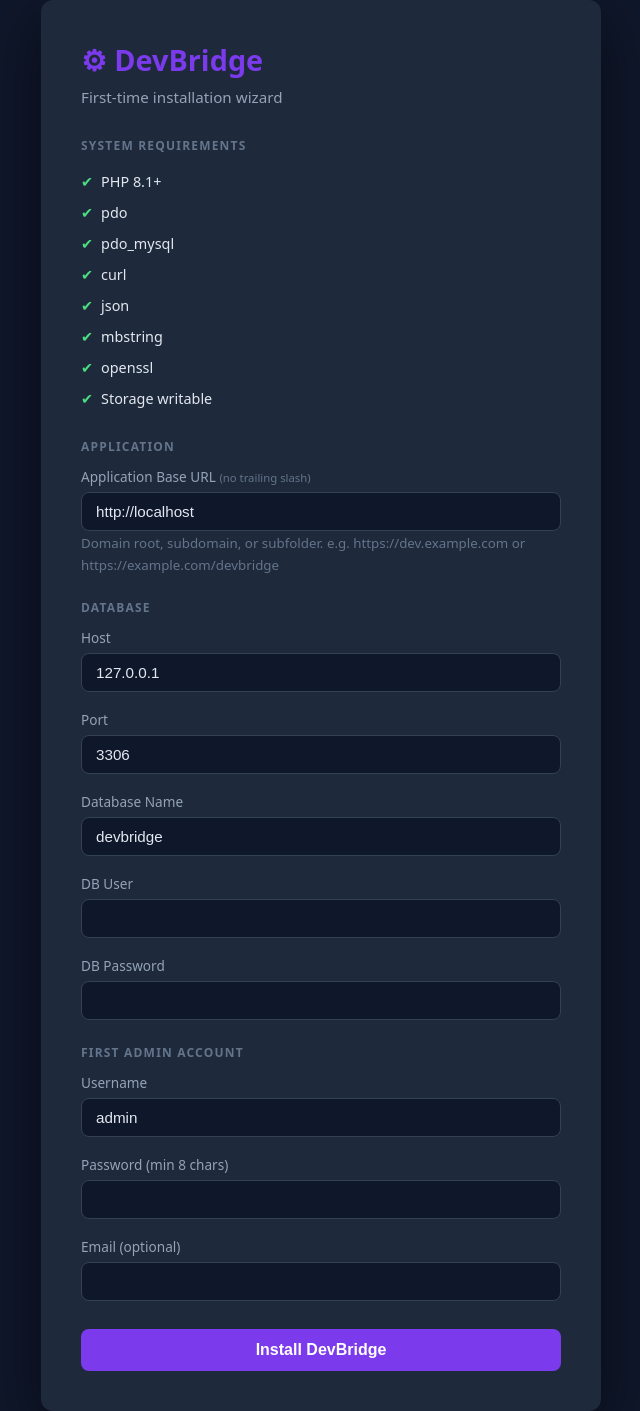
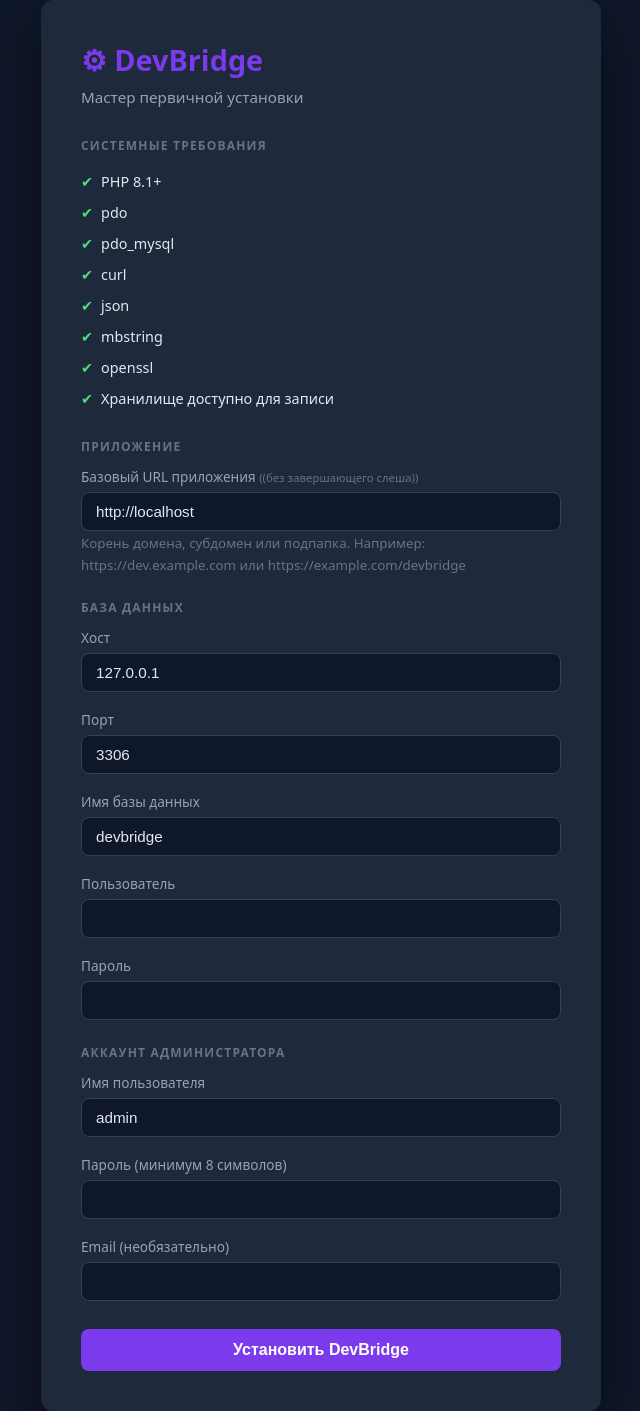
Before and after one commit to diskeyster-crypto/II-system, a PHP site: page /install.php in a window 1280 px wide. Shown: the whole page, without its empty margins (319-959 px from the left). Run offline with PHP 8.4, Linux system fonts and the light colour scheme.

Commit message:
feat: add i18n system with Russian/English localization to DevBridge
Agent-Logs-Url: https://github.com/diskeyster-crypto/II-system/sessions/957fbf86-6e02-4155-b6f1-e81982144b5d

Co-authored-by: diskeyster-crypto <247394086+diskeyster-crypto@users.noreply.github.com>

```diff
--- a/devbridge/admin/tasks/view.php
+++ b/devbridge/admin/tasks/view.php
@@ -168,8 +168,6 @@ function postPRComment(array $task, array $result, \PDO $db): void
 $pageTitle = 'Task #' . $taskId . ': ' . $task['title'];
 $activeNav = 'tasks';
 require APP_ROOT . '/views/layout.php';
-
-function e(string $v): string { return htmlspecialchars($v, ENT_QUOTES, 'UTF-8'); }
 ?>
 
 <?php if ($error): ?><div class="alert alert-danger"><?= e($error) ?></div><?php endif; ?>
--- a/devbridge/install.php
+++ b/devbridge/install.php
@@ -17,6 +17,23 @@ if (file_exists(LOCK_FILE)) {
 
 $errors   = [];
 $success  = false;
+
+// -----------------------------------------------------------------------
+// Installer translation helper (Russian by default, no config/autoloader needed)
+// -----------------------------------------------------------------------
+function instT(string $key, array $params = []): string
+{
+    static $strings = null;
+    if ($strings === null) {
+        $file = __DIR__ . '/resources/lang/ru/install.php';
+        $strings = file_exists($file) ? (require $file) : [];
+    }
+    $value = $strings[$key] ?? $key;
+    foreach ($params as $k => $v) {
+        $value = str_replace(':' . $k, (string)$v, $value);
+    }
+    return $value;
+}
 
 // -----------------------------------------------------------------------
 // Requirement checks
@@ -82,7 +99,7 @@ function normalizeAppUrl(string $url): array
         return [
             'ok'    => false,
             'url'   => '',
-            'error' => 'Application Base URL is required. Example: http://dev.tredercopis.click',
+            'error' => instT('err_url_required'),
         ];
     }
 
@@ -92,7 +109,7 @@ function normalizeAppUrl(string $url): array
         return [
             'ok'    => false,
             'url'   => '',
-            'error' => 'Application Base URL must include a valid domain. Example: http://dev.tredercopis.click',
+            'error' => instT('err_url_domain'),
         ];
     }
 
@@ -102,7 +119,7 @@ function normalizeAppUrl(string $url): array
         return [
             'ok'    => false,
             'url'   => '',
-            'error' => 'Application Base URL must start with http:// or https://',
+            'error' => instT('err_url_scheme'),
         ];
     }
 
@@ -110,7 +127,7 @@ function normalizeAppUrl(string $url): array
         return [
             'ok'    => false,
             'url'   => '',
-            'error' => 'Application Base URL must not contain a query string. Remove everything after ?.',
+            'error' => instT('err_url_query'),
         ];
     }
 
@@ -118,7 +135,7 @@ function normalizeAppUrl(string $url): array
         return [
             'ok'    => false,
             'url'   => '',
-            'error' => 'Application Base URL must not contain a hash fragment. Remove everything after #.',
+            'error' => instT('err_url_fragment'),
         ];
     }
 
@@ -157,11 +174,11 @@ if ($_SERVER['REQUEST_METHOD'] === 'POST') {
         $adminEmail = trim($_POST['admin_email'] ?? '');
 
         // Basic validation
-        if (!$dbUser)   $errors[] = 'Database user is required.';
-        if (!$adminUser) $errors[] = 'Admin username is required.';
-        if (strlen($adminPass) < 8) $errors[] = 'Admin password must be at least 8 characters.';
+        if (!$dbUser)   $errors[] = instT('err_db_user');
+        if (!$adminUser) $errors[] = instT('err_admin_user');
+        if (strlen($adminPass) < 8) $errors[] = instT('err_admin_pass');
         if (!preg_match('/^[a-zA-Z0-9_\-]+$/', $adminUser)) {
-            $errors[] = 'Admin username may only contain letters, digits, underscores, and hyphens.';
+            $errors[] = instT('err_admin_user_chars');
         }
         if (!$appUrlInfo['ok']) {
             $errors[] = $appUrlInfo['error'];
@@ -200,7 +217,7 @@ if ($_SERVER['REQUEST_METHOD'] === 'POST') {
                 $existingTables = $pdo->query("SHOW TABLES")->fetchAll(PDO::FETCH_COLUMN);
                 foreach ($requiredTables as $tbl) {
                     if (!in_array($tbl, $existingTables, true)) {
-                        throw new \RuntimeException("Required table was not created: $tbl");
+                        throw new \RuntimeException(instT('err_table_missing', ['table' => $tbl]));
                     }
                 }
 
@@ -245,20 +262,20 @@ if ($_SERVER['REQUEST_METHOD'] === 'POST') {
 
                 $success = true;
             } catch (PDOException $e) {
-                $errors[] = 'Database error: ' . $e->getMessage();
+                $errors[] = instT('err_db', ['message' => $e->getMessage()]);
             } catch (Throwable $e) {
-                $errors[] = 'Installation error: ' . $e->getMessage();
+                $errors[] = instT('err_db', ['message' => $e->getMessage()]);
             }
         }
     }
 }
 
 ?><!DOCTYPE html>
-<html lang="en">
+<html lang="ru">
 <head>
 <meta charset="UTF-8">
 <meta name="viewport" content="width=device-width, initial-scale=1">
-<title>DevBridge Installer</title>
+<title>DevBridge — <?= htmlspecialchars(instT('title'), ENT_QUOTES, 'UTF-8') ?></title>
 <style>
   * { box-sizing: border-box; }
   body { font-family: system-ui, sans-serif; background: #0f172a; color: #e2e8f0; margin: 0; display: flex; align-items: center; justify-content: center; min-height: 100vh; }
@@ -283,35 +300,35 @@ if ($_SERVER['REQUEST_METHOD'] === 'POST') {
 <body>
 <div class="card">
   <h1>⚙ DevBridge</h1>
-  <p class="subtitle">First-time installation wizard</p>
+  <p class="subtitle"><?= htmlspecialchars(instT('title'), ENT_QUOTES, 'UTF-8') ?></p>
 
   <?php if ($success): ?>
     <div class="alert alert-success">
-      ✅ Installation complete! Your DevBridge is ready.
+      ✅ <?= htmlspecialchars(instT('success', ['url' => $appUrl ?? '']), ENT_QUOTES, 'UTF-8') ?>
     </div>
-    <a href="login.php" style="display:block;text-align:center;padding:12px;background:#7c3aed;color:#fff;border-radius:8px;text-decoration:none;font-weight:600;">Go to Login →</a>
+    <a href="login.php" style="display:block;text-align:center;padding:12px;background:#7c3aed;color:#fff;border-radius:8px;text-decoration:none;font-weight:600;">Войти →</a>
   <?php else: ?>
 
   <?php if (!empty($errors)): ?>
     <div class="alert alert-danger">
-      <strong>Errors:</strong><br>
+      <strong><?= htmlspecialchars(instT('errors_title'), ENT_QUOTES, 'UTF-8') ?>:</strong><br>
       <?php foreach ($errors as $e): ?>
         • <?= htmlspecialchars($e, ENT_QUOTES, 'UTF-8') ?><br>
       <?php endforeach; ?>
     </div>
   <?php endif; ?>
 
-  <div class="section-title">System Requirements</div>
+  <div class="section-title"><?= htmlspecialchars(instT('requirements'), ENT_QUOTES, 'UTF-8') ?></div>
   <?php
   $checks = [
-      'PHP 8.1+'   => PHP_VERSION_ID >= 80100,
-      'pdo'        => extension_loaded('pdo'),
-      'pdo_mysql'  => extension_loaded('pdo_mysql'),
-      'curl'       => extension_loaded('curl'),
-      'json'       => extension_loaded('json'),
-      'mbstring'   => extension_loaded('mbstring'),
-      'openssl'    => extension_loaded('openssl'),
-      'Storage writable' => is_writable(__DIR__ . '/storage') || mkdir(__DIR__ . '/storage', 0750, true),
+      'PHP 8.1+'                                => PHP_VERSION_ID >= 80100,
+      'pdo'                                     => extension_loaded('pdo'),
+      'pdo_mysql'                               => extension_loaded('pdo_mysql'),
+      'curl'                                    => extension_loaded('curl'),
+      'json'                                    => extension_loaded('json'),
+      'mbstring'                                => extension_loaded('mbstring'),
+      'openssl'                                 => extension_loaded('openssl'),
+      htmlspecialchars(instT('storage_writable'), ENT_QUOTES, 'UTF-8') => is_writable(__DIR__ . '/storage') || mkdir(__DIR__ . '/storage', 0750, true),
   ];
   foreach ($checks as $label => $pass): ?>
     <div class="check-item">
@@ -321,52 +338,52 @@ if ($_SERVER['REQUEST_METHOD'] === 'POST') {
   <?php endforeach; ?>
 
   <form method="post">
-    <div class="section-title">Application</div>
+    <div class="section-title"><?= htmlspecialchars(instT('app_section'), ENT_QUOTES, 'UTF-8') ?></div>
     <div class="group">
-      <label>Application Base URL <small style="color:#64748b">(no trailing slash)</small></label>
+      <label><?= htmlspecialchars(instT('app_url_label'), ENT_QUOTES, 'UTF-8') ?> <small style="color:#64748b">(<?= htmlspecialchars(instT('no_trailing_slash'), ENT_QUOTES, 'UTF-8') ?>)</small></label>
       <input type="text" name="app_url"
              value="<?= htmlspecialchars(isset($appUrlInfo) && $appUrlInfo['ok'] ? $appUrlInfo['url'] : ($_POST['app_url'] ?? detectDefaultAppUrl()), ENT_QUOTES, 'UTF-8') ?>"
              placeholder="http://example.com">
-      <small style="color:#64748b">Domain root, subdomain, or subfolder. e.g. https://dev.example.com or https://example.com/devbridge</small>
+      <small style="color:#64748b"><?= htmlspecialchars(instT('app_url_hint'), ENT_QUOTES, 'UTF-8') ?></small>
     </div>
 
-    <div class="section-title">Database</div>
+    <div class="section-title"><?= htmlspecialchars(instT('db_section'), ENT_QUOTES, 'UTF-8') ?></div>
     <div class="group">
-      <label>Host</label>
+      <label><?= htmlspecialchars(instT('db_host'), ENT_QUOTES, 'UTF-8') ?></label>
       <input type="text" name="db_host" value="<?= htmlspecialchars($_POST['db_host'] ?? '127.0.0.1', ENT_QUOTES, 'UTF-8') ?>">
     </div>
     <div class="group">
-      <label>Port</label>
+      <label><?= htmlspecialchars(instT('db_port'), ENT_QUOTES, 'UTF-8') ?></label>
       <input type="text" name="db_port" value="<?= htmlspecialchars($_POST['db_port'] ?? '3306', ENT_QUOTES, 'UTF-8') ?>">
     </div>
     <div class="group">
-      <label>Database Name</label>
+      <label><?= htmlspecialchars(instT('db_name'), ENT_QUOTES, 'UTF-8') ?></label>
       <input type="text" name="db_name" value="<?= htmlspecialchars($_POST['db_name'] ?? 'devbridge', ENT_QUOTES, 'UTF-8') ?>">
     </div>
     <div class="group">
-      <label>DB User</label>
+      <label><?= htmlspecialchars(instT('db_user'), ENT_QUOTES, 'UTF-8') ?></label>
       <input type="text" name="db_user" value="<?= htmlspecialchars($_POST['db_user'] ?? '', ENT_QUOTES, 'UTF-8') ?>">
     </div>
     <div class="group">
-      <label>DB Password</label>
+      <label><?= htmlspecialchars(instT('db_pass'), ENT_QUOTES, 'UTF-8') ?></label>
       <input type="password" name="db_pass">
     </div>
 
-    <div class="section-title">First Admin Account</div>
+    <div class="section-title"><?= htmlspecialchars(instT('admin_section'), ENT_QUOTES, 'UTF-8') ?></div>
     <div class="group">
-      <label>Username</label>
+      <label><?= htmlspecialchars(instT('admin_user'), ENT_QUOTES, 'UTF-8') ?></label>
       <input type="text" name="admin_user" value="<?= htmlspecialchars($_POST['admin_user'] ?? 'admin', ENT_QUOTES, 'UTF-8') ?>">
     </div>
     <div class="group">
-      <label>Password (min 8 chars)</label>
+      <label><?= htmlspecialchars(instT('admin_pass'), ENT_QUOTES, 'UTF-8') ?></label>
       <input type="password" name="admin_pass">
     </div>
     <div class="group">
-      <label>Email (optional)</label>
+      <label><?= htmlspecialchars(instT('admin_email'), ENT_QUOTES, 'UTF-8') ?></label>
       <input type="email" name="admin_email" value="<?= htmlspecialchars($_POST['admin_email'] ?? '', ENT_QUOTES, 'UTF-8') ?>">
     </div>
 
-    <button type="submit" class="btn">Install DevBridge</button>
+    <button type="submit" class="btn"><?= htmlspecialchars(instT('btn_install'), ENT_QUOTES, 'UTF-8') ?></button>
   </form>
 
   <?php endif; ?>
```
